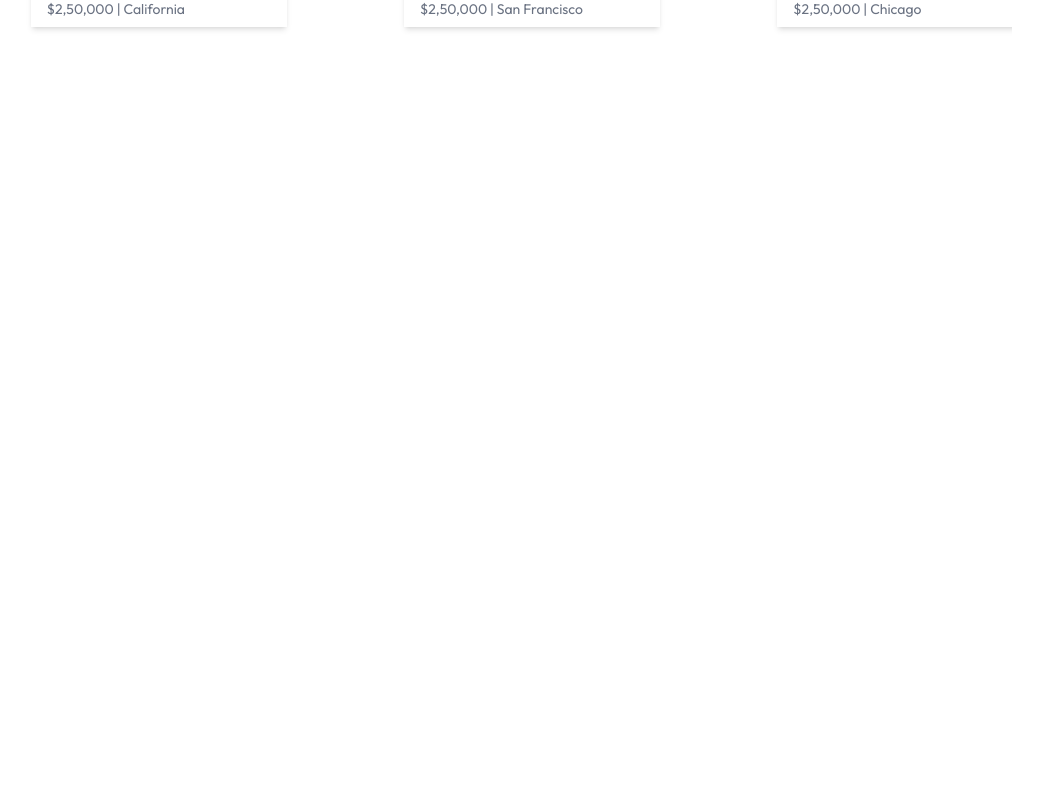
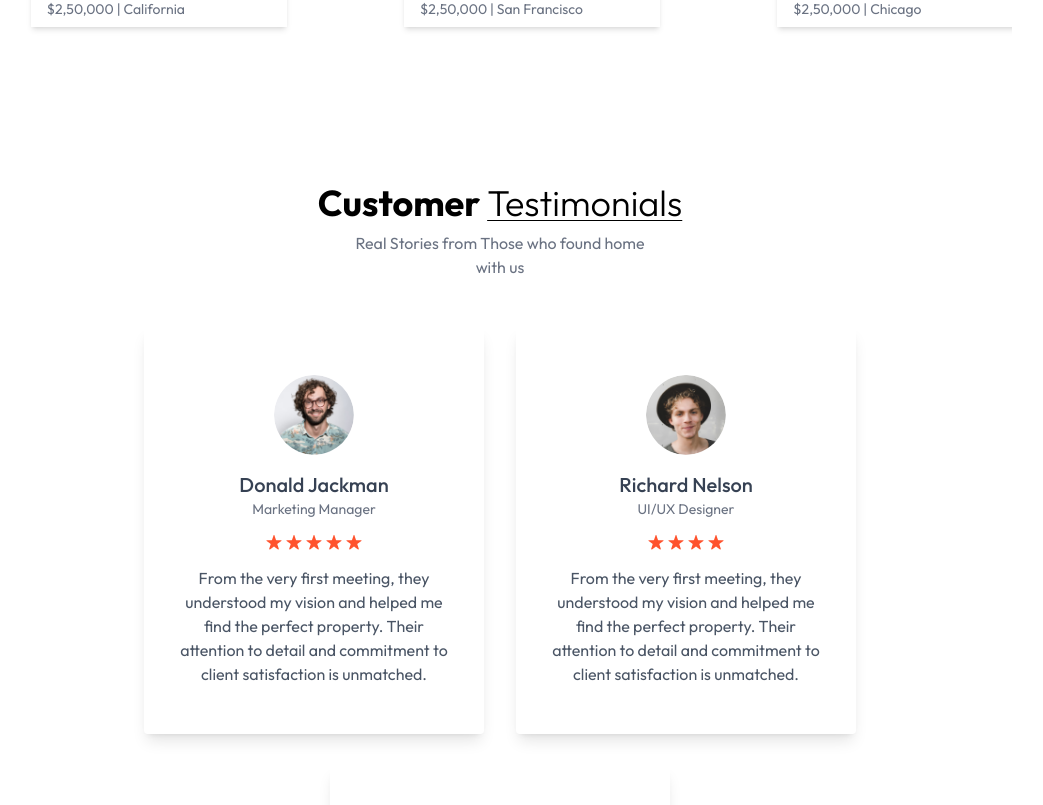
Before and after one commit to rohit-cpp/responsive-realstate-website, a React (Vite) app in the folder food/res/: page / in a window 1280 px wide. Shown: the part 2415-3220 px from the top of the page, without its empty margins (140-1183 px from the left). Before the commit the page ends 2558 px from the top, so only its background shows below. Built offline with nearby package versions, Linux system fonts and the light colour scheme.

Commit message:
Testimonial and smooth scroll done

```diff
--- a/food/res/index.html
+++ b/food/res/index.html
@@ -1,5 +1,5 @@
 <!DOCTYPE html>
-<html lang="en" class="dark">
+<html lang="en" class="scroll-smooth">
   <head>
     <meta charset="UTF-8" />
     <link rel="icon" type="image/svg+xml" href="./boy.png" />
--- a/food/res/src/App.jsx
+++ b/food/res/src/App.jsx
@@ -3,6 +3,7 @@
 import Header from "./components/header/Header";
 import About from "./components/about/about";
 import Projects from "./components/projects/Project";
+import Testimonials from "./components/testimonial/Testimonials";
 
 const App = () => {
   return (
@@ -10,6 +11,7 @@
       <Header />
       <About />
       <Projects />
+      <Testimonials />
     </div>
   );
 };
--- a/food/res/src/components/navbar/Navbar.jsx
+++ b/food/res/src/components/navbar/Navbar.jsx
@@ -27,10 +27,7 @@
           <a href="#Projects" className="cursor-pointer hover:text-gray-400">
             Projects
           </a>
-          <a
-            href="# Testimonial"
-            className="cursor-pointer hover:text-gray-400"
-          >
+          <a href="#Testimonial" className="cursor-pointer hover:text-gray-400">
             Testimonial
           </a>
         </ul>
--- /dev/null
+++ b/food/res/src/components/testimonial/Testimonials.jsx
@@ -0,0 +1,47 @@
+import React from "react";
+import { assets, testimonialsData } from "../../assets/assets";
+
+const Testimonials = () => {
+  return (
+    <div
+      className="container mx-auto py-10 lg:px-32 w-full overflow-hidden "
+      id="Testimonial"
+    >
+      <h1 className="text-2xl sm:text-4xl font-bold mb-2 text-center">
+        Customer{" "}
+        <span className="underline underline-offset-4 decoration-1 under font-light">
+          Testimonials
+        </span>
+      </h1>
+      <p className="text-center text-gray-500 mb-12 max-w-80 mx-auto">
+        Real Stories from Those who found home with us
+      </p>
+      <div className="flex flex-wrap justify-center gap-8">
+        {testimonialsData.map((testimonial, index) => (
+          <div
+            key={index}
+            className="max-w-[340px] shadow-lg rounded px-8 py-12 text-center "
+          >
+            <img
+              className="w-20 h-20 rounded-full mx-auto mb-4"
+              src={testimonial.image}
+              alt={testimonial.alt}
+            />
+            <h2 className="text-xl text-gray-700 font-medium">
+              {testimonial.name}
+            </h2>
+            <p className="text-gray-500 mb-4 text-sm">{testimonial.title}</p>
+            <div className="flex justify-center gap-1 text-red-500 mb-4">
+              {Array.from({ length: testimonial.rating }, (item, index) => (
+                <img key={index} src={assets.star_icon} />
+              ))}
+            </div>
+            <p className="text-gray-600">{testimonial.text}</p>
+          </div>
+        ))}
+      </div>
+    </div>
+  );
+};
+
+export default Testimonials;
```
